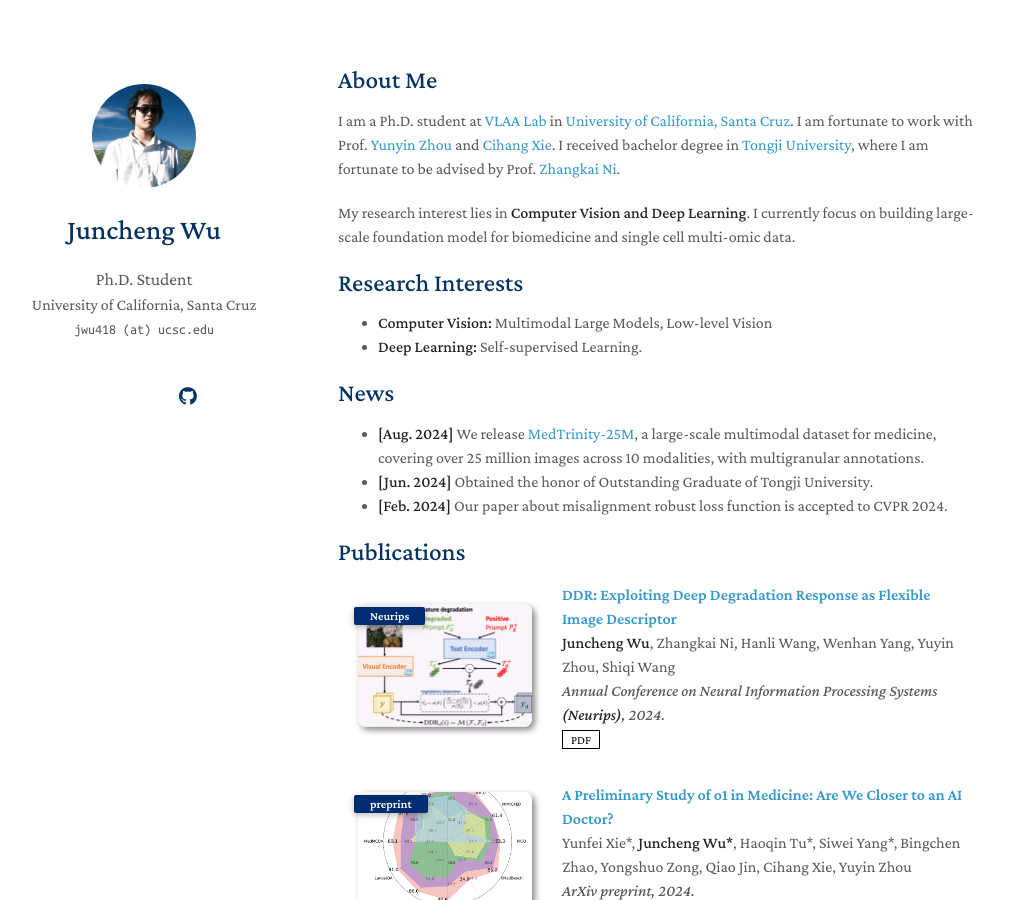
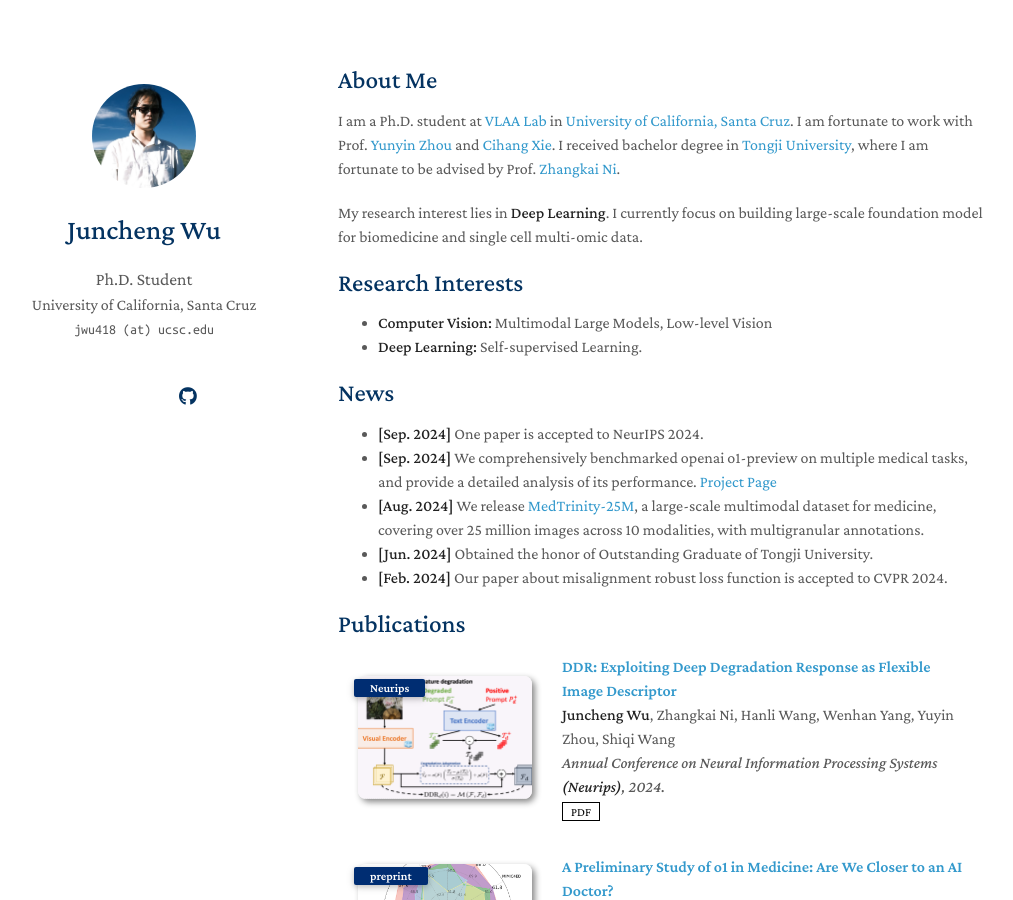
Before and after one commit to Chtholly17/Chtholly17.github.io, a Jekyll site: the page built from index.md, in a window 1280 px wide and 900 px high. Shown: the whole window, without its empty margins (132-1145 px from the left). Built offline with Jekyll 4.4.1, drawn with Linux system fonts in a browser that asks for light colours; a style sheet for code colours, icons or effects is not loaded; our own code applies the rules of GitHub Pages for plain Markdown files.

Commit message:
Update news

```diff
--- a/index.md
+++ b/index.md
@@ -6,7 +6,7 @@ layout: homepage
 
 I am a Ph.D. student at [VLAA Lab](https://ucsc-vlaa.github.io/) in [University of California, Santa Cruz](https://www.ucsc.edu/). I am fortunate to work with Prof. [Yunyin Zhou](https://yuyinzhou.github.io/) and [Cihang Xie](https://cihangxie.github.io/). I received bachelor degree in [Tongji University](https://en.tongji.edu.cn/), where I am fortunate to be advised by Prof. [Zhangkai Ni](https://eezkni.github.io/).
 
-My research interest lies in **Computer Vision and Deep Learning**.  I currently focus on building large-scale foundation model for biomedicine and single cell multi-omic data.
+My research interest lies in **Deep Learning**.  I currently focus on building large-scale foundation model for biomedicine and single cell multi-omic data.
 
 ## Research Interests
 
@@ -15,6 +15,8 @@ My research interest lies in **Computer Vision and Deep Learning**.  I currently
 
 ## News
 
+- **[Sep. 2024]** One paper is accepted to NeurIPS 2024.
+- **[Sep. 2024]** We comprehensively benchmarked openai o1-preview on multiple medical tasks, and provide a detailed analysis of its performance. [Project Page](https://ucsc-vlaa.github.io/o1_medicine/)
 - **[Aug. 2024]** We release [MedTrinity-25M](https://yunfeixie233.github.io/MedTrinity-25M/), a large-scale multimodal dataset for medicine, covering over 25 million images across 10 modalities, with multigranular annotations.
 - **[Jun. 2024]** Obtained the honor of Outstanding Graduate of Tongji University.
 - **[Feb. 2024]** Our paper about misalignment robust loss function is accepted to CVPR 2024.
```
